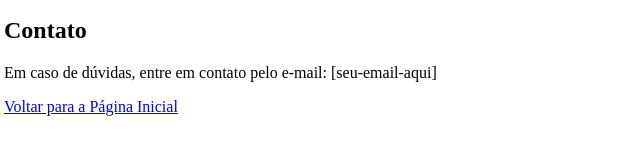
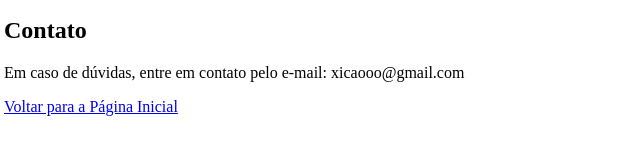
Before and after one commit to xicaooo/Calculadora-ev-phev, a plain HTML site: page privacidade.html in a window 1280 px wide. Shown: the part 458-612 px from the top of the page, 4-644 px from the left. Drawn offline with Linux system fonts and the light colour scheme.

Commit message:
Update contact email in privacidade.html

```diff
--- a/privacidade.html
+++ b/privacidade.html
@@ -29,7 +29,7 @@
   </p>
   <h2>Contato</h2>
   <p>
-    Em caso de dúvidas, entre em contato pelo e-mail: [seu-email-aqui]
+    Em caso de dúvidas, entre em contato pelo e-mail: xicaooo@gmail.com
   </p>
   <footer>
     <a href="index.html">Voltar para a Página Inicial</a>
```
